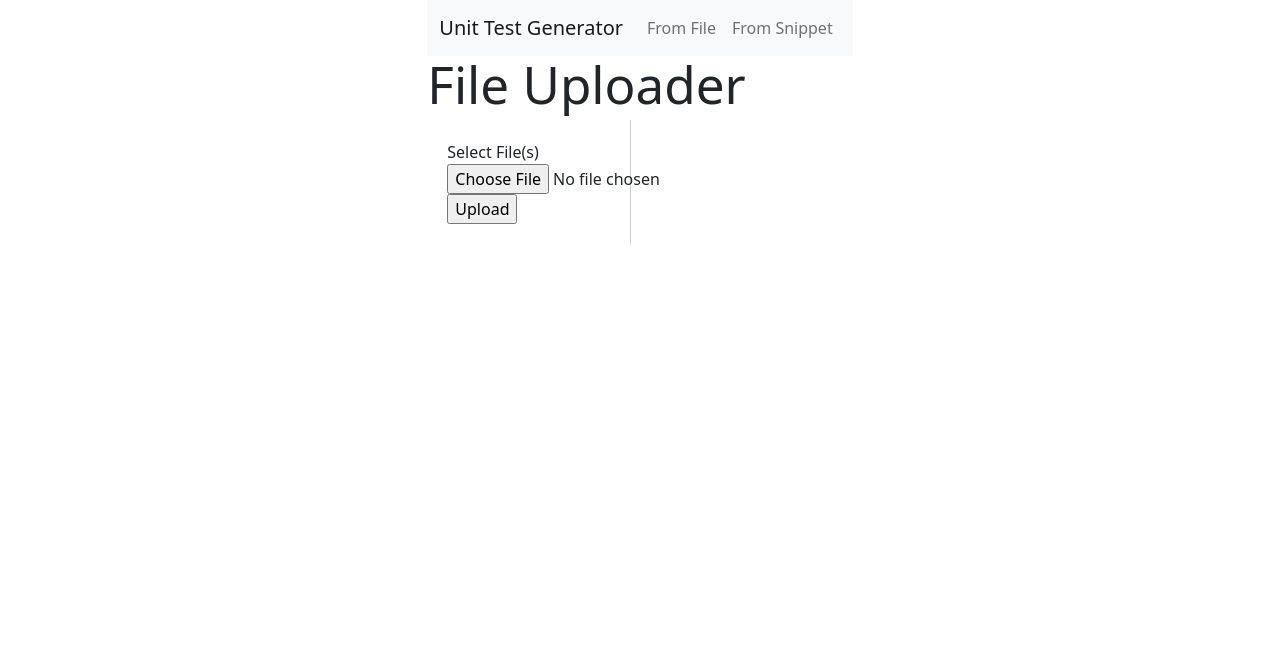
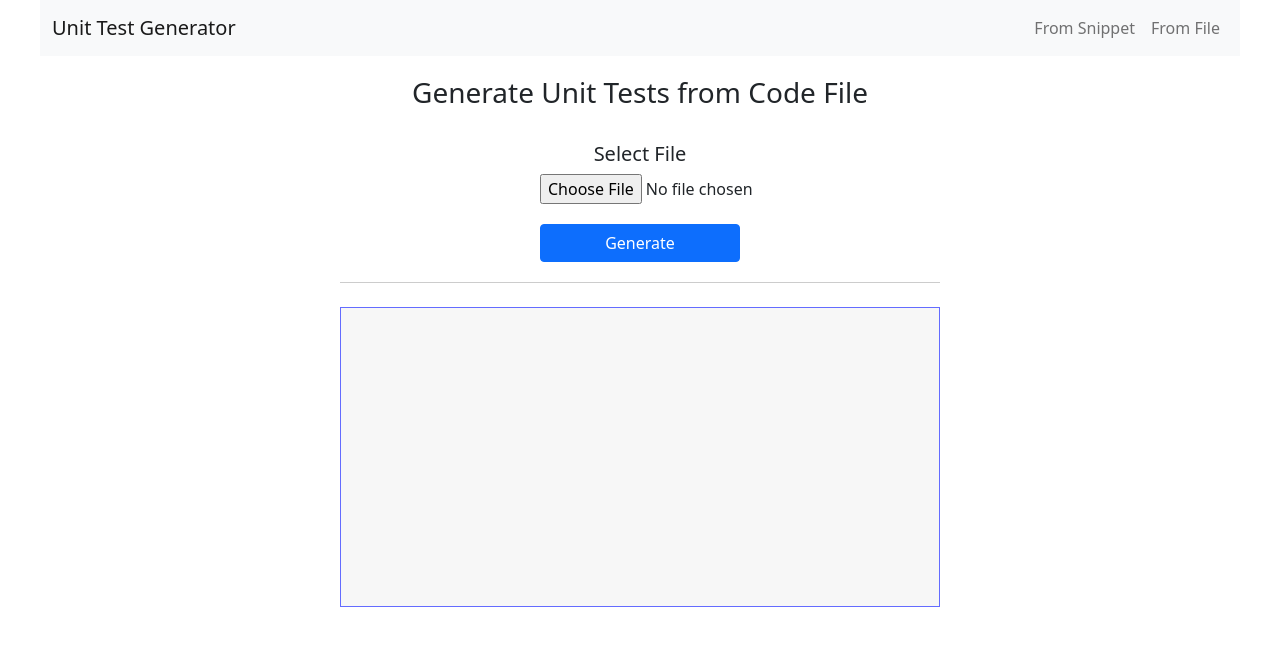
Before and after one commit to hydraInsurgent/Unit-TestCase-Generation, a React (Vite) app in the folder unittestcasegeneration-poc.client/: page /file in a window 1280 px wide. Shown: the top 646 px of the page. Built offline with nearby package versions, Linux system fonts and the light colour scheme.

Commit message:
Finished UI deveopment

```diff
--- a/unittestcasegeneration-poc.client/src/NavBar.jsx
+++ b/unittestcasegeneration-poc.client/src/NavBar.jsx
@@ -25,13 +25,13 @@ function NavBar() {
           <div className="collapse navbar-collapse" id="navbarNav">
             <ul className="navbar-nav ms-auto">
               <li className="nav-item">
-                <Link className="nav-link" to="/file">
-                  From File
+                <Link className="nav-link" to="/snippet">
+                  From Snippet
                 </Link>
               </li>
               <li className="nav-item">
-                <Link className="nav-link" to="/snippet">
-                  From Snippet
+                <Link className="nav-link" to="/file">
+                  From File
                 </Link>
               </li>
             </ul>
--- a/unittestcasegeneration-poc.client/src/components/GenerateUnitTestFromFile.jsx
+++ b/unittestcasegeneration-poc.client/src/components/GenerateUnitTestFromFile.jsx
@@ -1,28 +1,25 @@
 import { createRoot } from 'react-dom/client'
-import { CodeBlock } from "react-code-blocks";
-
+import RenderOutput  from './RenderOutput'
 import './Shared.css';
 
 function GenerateUnitTestFromFile() {
     return (
-        <div>
-            <header>
-                <h1>File Uploader</h1>
+        <div className="container">
+            <header className="text-center">
+                <h3>Generate Unit Tests from Code File</h3>
             </header>
-            <div id="snippetInputSection">
+            <div id="fileInputSection" className="d-flex justify-content-center my-4">
                 <form action="#" method="post" onSubmit={uploadFile}>
-                    <label htmlFor="file">Select File(s)</label>
-                    <br />
-                    <input type="file" id="file" required name="uploadFile"/>
-
-                    <br />
-                    <input type="submit" value="Upload" />
+                    <div className="form-group text-center">
+                        <h5 >Select File</h5>
+                        <input type="file" id="file" required name="uploadFile" className="form-control-file"/>
+                    </div>
+                    <div className="form-group text-center">
+                        <input type="submit" value="Generate" className="btn btn-primary"/>
+                    </div>
                 </form>
             </div>
-            <div id="fileOutputSection">
-
-            </div>
-
+            <div id="fileOutputSection" className="mx-auto"></div>
         </div>
     )
 
@@ -34,13 +31,8 @@ function GenerateUnitTestFromFile() {
             body: formData
         });
         const data = await response.json();
-        var output = <CodeBlock
-            text= {data.output}
-            language='javascript'
-            showLineNumbers={true}
-            theme='atom-one-dark'
-        />
-        createRoot(document.querySelector("#fileOutputSection")).render(output)
+
+        createRoot(document.querySelector("#fileOutputSection")).render(<RenderOutput content = {data.output} />)
         console.log(data)
     }
 }
--- a/unittestcasegeneration-poc.client/src/components/GenerateUnitTestFromSnippet.jsx
+++ b/unittestcasegeneration-poc.client/src/components/GenerateUnitTestFromSnippet.jsx
@@ -1,5 +1,6 @@
 import { createRoot } from 'react-dom/client'
 import { CodeBlock } from "react-code-blocks";
+import RenderOutput  from './RenderOutput'
 import './Shared.css';
 import { useState } from 'react';
 
@@ -11,36 +12,17 @@ function GenerateUnitTestFromSnippet() {
         setInputdata({...inputData, [e.target.name]:e.target.value})
     }
 
-    async function uploadSnippet(e){
-        e.preventDefault();
-
-        //const formData = new FormData(e.target)
-        const response = await fetch('/api/GenerateUnitTestCase/GenerateUnitTestFromSnippet',{
-            method: "POST",
-            body: JSON.stringify(inputData),
-            headers: {'Content-Type': 'application/json','accept': 'text/plain,',"Access-Control-Allow-Origin": "*"}
-        });
-        const data = await response.json();
-        var output = <CodeBlock
-            text= {data.output}
-            language='javascript'
-            showLineNumbers={true}
-            theme='atom-one-dark'
-        />
-        createRoot(document.querySelector("#snippetOutputSection")).render(output)
-        console.log(data)
-    }
     return (
         <div >
             <header>
-                <h1 className="text-center mb-4">Snippet Uploader</h1>
+                <h3 className="text-center mb-4">Generate Unit Tests from Code Snippet</h3>
             </header>
             <div className="row">
                 {/* Input Section on the Left */}
                 <div id="snippetInputSection" className="col-md-6">
                     <form action="#" method="post">
                         <div className="form-group">
-                            <label htmlFor="codeSnippet">Input Code</label>
+                            <h5 >Input Code Here</h5>
                             <textarea
                                 id="codeSnippet"
                                 name="codeSnippet"
@@ -52,21 +34,38 @@ function GenerateUnitTestFromSnippet() {
                             ></textarea>
                             <br />
                             <button className="btn btn-primary" onClick={uploadSnippet}>
-                                Submit
+                                Generate
                             </button>
                         </div>
                     </form>
                 </div>
 
                 {/* Output Section on the Right */}
-                <div id="snippetOutputSection" className="col-md-6">
+                <div id="OutputSection" className="col-md-6">
+                    <h5 >Generated Unit Tests</h5>
+                    <div id="snippetOutputSection" >
+
+                    </div>
                     {/* The output code block will be rendered here */}
                 </div>
             </div>
         </div>
     )
 
+    async function uploadSnippet(e){
+        e.preventDefault();
+
+        //const formData = new FormData(e.target)
+        const response = await fetch('/api/GenerateUnitTestCase/GenerateUnitTestFromSnippet',{
+            method: "POST",
+            body: JSON.stringify(inputData),
+            headers: {'Content-Type': 'application/json','accept': 'text/plain,',"Access-Control-Allow-Origin": "*"}
+        });
+        const data = await response.json();
+
+        createRoot(document.querySelector("#snippetOutputSection")).render(<RenderOutput content = {data.output} />)
+        console.log(data)
+    }
 }
 
-// body: '"' +inputData.codeSnippet + '"',
 export default GenerateUnitTestFromSnippet;
--- a/unittestcasegeneration-poc.client/src/components/Shared.css
+++ b/unittestcasegeneration-poc.client/src/components/Shared.css
@@ -2,22 +2,21 @@
 .container {
     display: flex;
     justify-content: space-between;
-    align-items: flex-start; /* Aligns content to the top */
+    align-items: flex-start;
     height: 100%;
     width: 100%;
   }
 
   /* Input section on the left */
   #snippetInputSection {
-    flex: 1; /* Take up equal space */
-    max-width: 48%; /* Ensures it doesn't take more than half the width */
-    padding: 20px;
+    flex: 1;
+    max-width: 48%;
     border-right: 1px solid #ccc;
   }
 
   #snippetInputSection textarea {
     width: 100%;
-    height: 200px; /* Fixed height for better layout */
+    height: 300px;
     margin-bottom: 10px;
   }
 
@@ -27,9 +26,9 @@
 
   /* Output section on the right */
   #snippetOutputSection {
-    flex: 1; /* Take up equal space */
-    max-width: 48%; /* Ensures it doesn't take more than half the width */
-    min-height: 200px; /* Ensure it matches the height of the textarea */
+    flex: 1;
+    min-width: 48%;
+    min-height: 300px;
     border: 1px solid #646cff;
     padding: 10px;
     color: white;
@@ -43,11 +42,78 @@
   /* For responsive adjustments */
   @media (max-width: 768px) {
     .container {
-      flex-direction: column; /* Stack sections vertically on smaller screens */
+      flex-direction: column;
     }
 
     #snippetInputSection,
     #snippetOutputSection {
-      max-width: 100%; /* Ensure full width on small screens */
+      max-width: 100%;
     }
   }
+
+  /* Container for the entire file upload section */
+.container {
+    display: flex;
+    flex-direction: column;
+    align-items: center;
+    width: 100%;
+    min-width: 1200px;
+    padding: 20px;
+    margin: 0 auto;
+}
+/* Input section */
+#fileInputSection {
+    width: 100%;
+    max-width: 600px;
+
+    border-bottom: 1px solid #ccc;
+}
+
+
+/* Form styling */
+#fileInputSection form {
+    display: flex;
+    flex-direction: column;
+    align-items: center;
+    width: 100%;
+    max-width: 400px;
+}
+
+/* Form group styling */
+#fileInputSection .form-group {
+    width: 100%;
+    text-align: center;
+    margin-bottom: 20px;
+}
+
+/* Input button alignment */
+#fileInputSection input[type="file"]{
+    padding-left: 100px;
+}
+#fileInputSection input[type="submit"] {
+    width: 50%;
+}
+
+/* Output section */
+#fileOutputSection {
+    width: 100%;
+    max-width: 600px;
+    max-height: 300px;
+    min-height: 300px;
+    border: 1px solid #646cff;
+    padding: 20px;
+    background-color: #f7f7f7;
+    overflow-y: auto;
+}
+
+/* Responsive adjustments */
+@media (max-width: 768px) {
+    .container {
+        padding: 10px;
+    }
+
+    #fileInputSection,
+    #fileOutputSection {
+        max-width: 100%;
+    }
+}
```
Also changed, not shown: unittestcasegeneration-poc.client/src/components/RenderOutput.jsx (added, +28 -0 lines).
